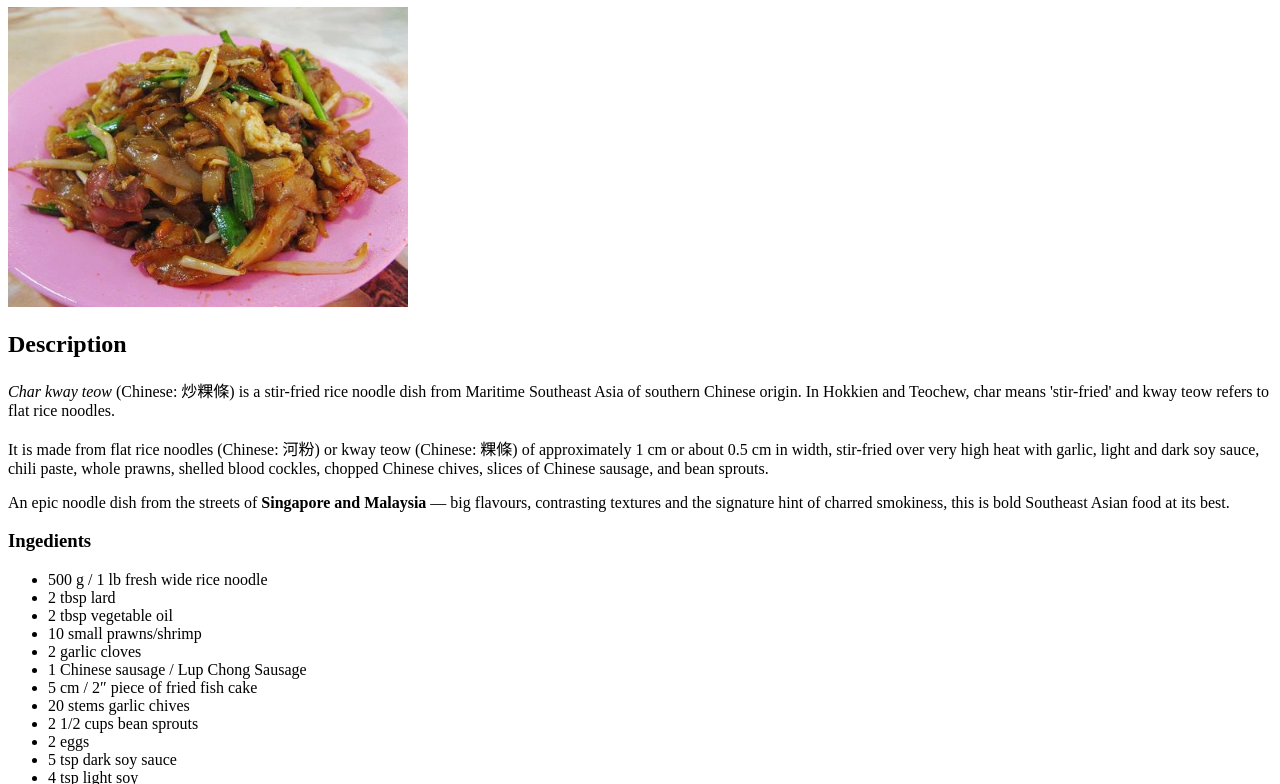
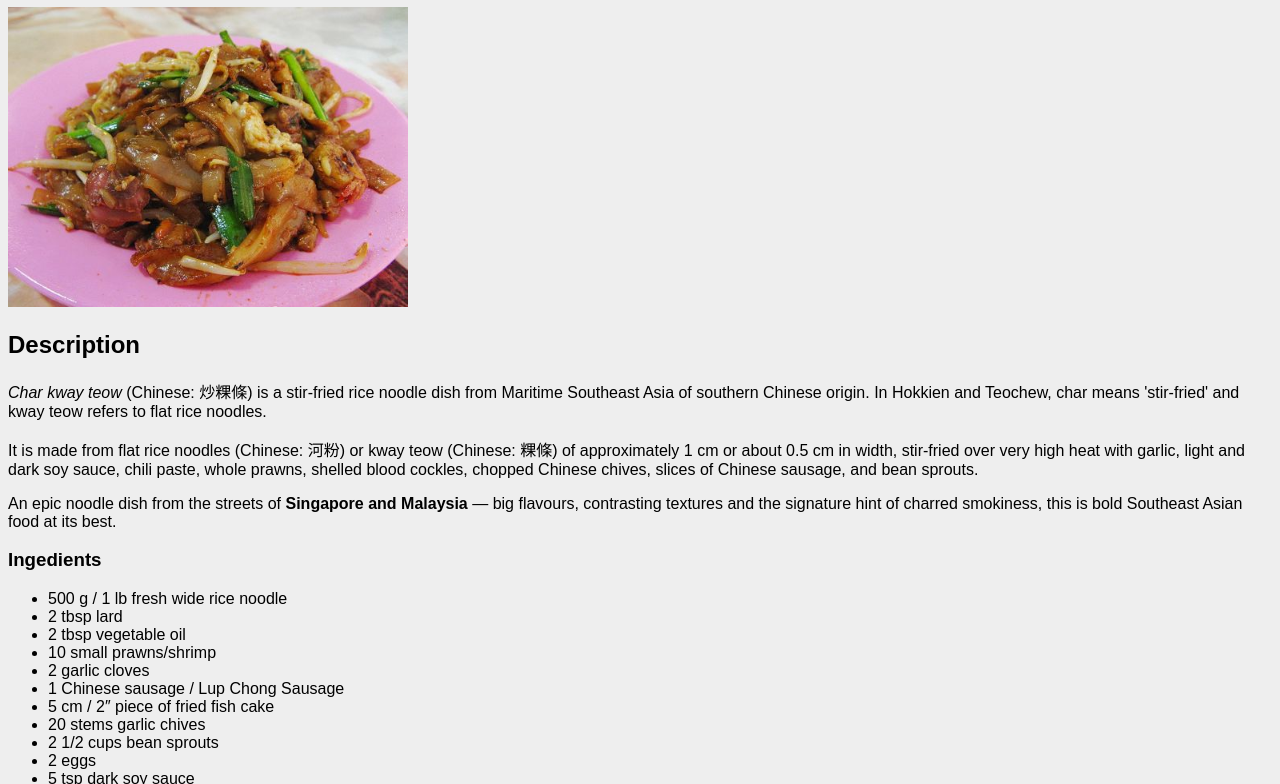
Before and after one commit to starlight-dev0/odin-recipes, a plain HTML site: page recipes/char-kuay-teow.html in a window 1280 px wide. Shown: the part 73-857 px from the top of the page. Drawn offline with Linux system fonts and the light colour scheme.

Commit message:
Add CSS stylesheet

```diff
--- a/recipes/char-kuay-teow.html
+++ b/recipes/char-kuay-teow.html
@@ -3,6 +3,7 @@
     <head>
         <meta charset="utf-8">
         <title>Char Kuay Teow</title>
+        <link rel="stylesheet" href="../styles/style.css">
     </head>
     <body>
         <h1>Char Kuay Teow</h1>
--- /dev/null
+++ b/styles/style.css
@@ -0,0 +1,5 @@
+body {
+    background: #eeeeee;
+    font-family: Arial, sans-serif;
+    box-sizing: border-box;
+}
```
Also changed, not shown: index.html (+1 -0 lines), recipes/okonomiyaki.html (+1 -0 lines), recipes/spaghetti-bolognese.html (+1 -0 lines).
